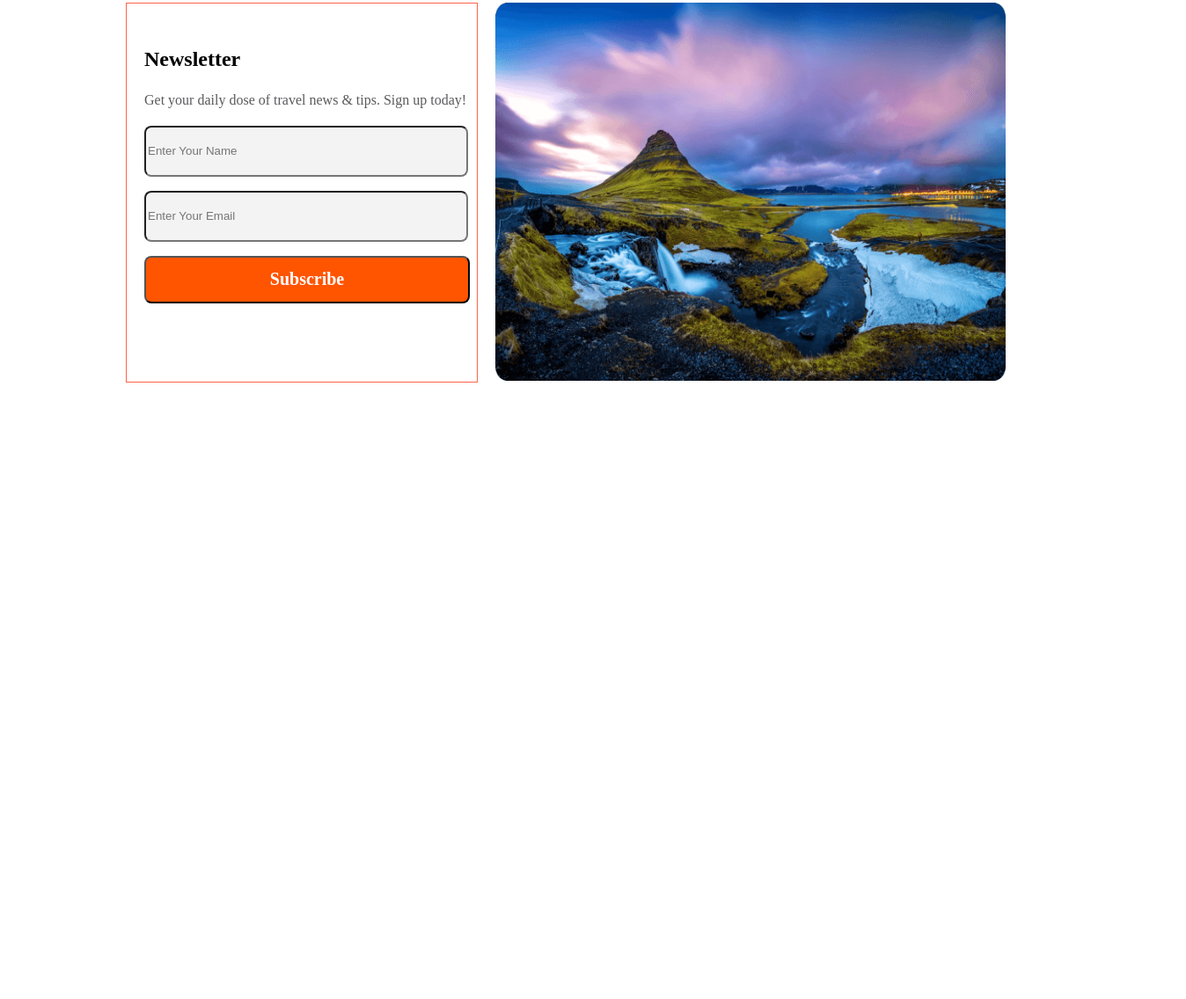
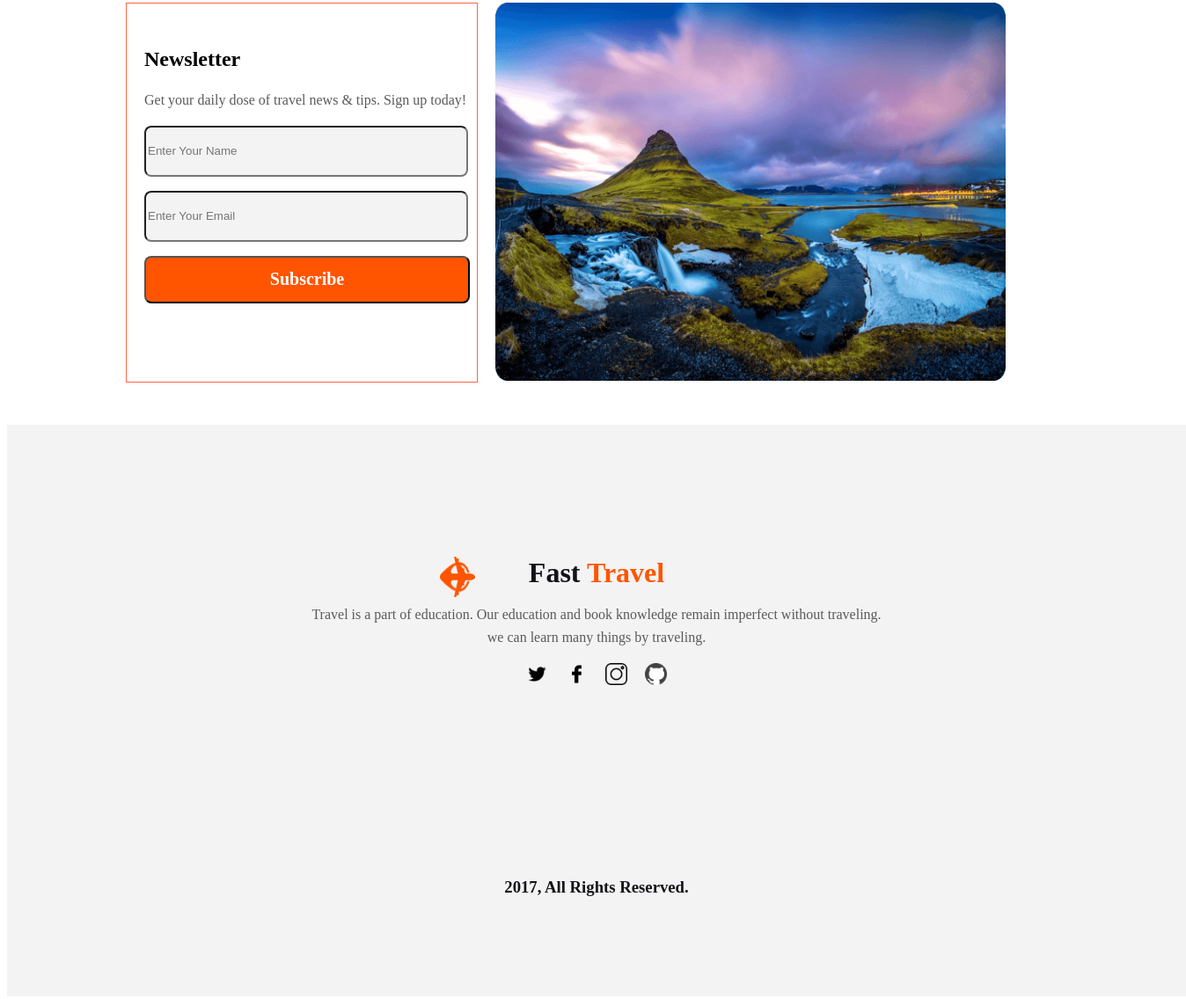
Before and after one commit to Mhasan4D/assignment-2, a plain HTML site: page index.html in a window 1280 px wide. Shown: the part 3365-4501 px from the top of the page at 88% size, 1348 px wide, since content can reach past the window. Before the commit the page ends 3848 px from the top, so only its background shows below. Drawn offline with Linux system fonts and the light colour scheme.

Commit message:
finished the footer section

```diff
--- a/index.html
+++ b/index.html
@@ -126,5 +126,30 @@
 
           </main>
 
+          <footer>
+                 <div class="footer-container">
+                   <img class="icon-img" src="Images/Group 40071 (2).png" alt="">
+                   <div>
+                   <h class="title">Fast <span class="title-style">Travel</span></h2>
+                   </div>
+                   <p class="footer-description">Travel is a part of education. Our education and book knowledge remain imperfect without traveling. <br>we can learn many things by traveling.</p>
+
+
+
+
+                   <div class="icon-container">
+
+                    <img class="icon-1" src="Images/twitter.png" alt="">
+                    <img class="icon-2" src="Images/facebook.png" alt="">
+                    <img class="icon-3" src="Images/instagram.png" alt="">
+                    <img class="icon-4" src="Images/social.png" alt="">
+                    </div>
+                    <h3 class="end-footer">2017, All Rights Reserved.</h3>
+
+
+                  </div>
+
+          </footer>
+
     </body>
    </html>
--- a/styles/travel.css
+++ b/styles/travel.css
@@ -491,3 +491,93 @@ line-height: normal;
     width: 580px;
     height: 430px;
   }
+  .footer-container{
+
+    width:1340px;
+    height: 500px;
+    padding-top: 150px;
+    justify-content: center;
+   text-align: center;
+   background-color: rgba(19, 19, 24, 0.05); ;
+
+  }
+
+.icon-img{
+width: 40px;
+height: 46px;
+position: absolute;
+left:500px;
+
+
+}
+
+
+
+.footer-description{
+    color: #5A5A5D;
+    text-align: center;
+    font-family: Mulish;
+    font-size: 16px;
+    font-style: normal;
+    font-weight: 400;
+    line-height: 26px;
+}
+.title{
+    color:  #131318;
+    font-family: Mulish;
+    font-size: 32px;
+    font-style: normal;
+    font-weight: 800;
+    line-height: normal;
+    position: relative;
+}
+
+
+.title-style{
+    color: #FF5400;
+    font-family: Mulish;
+    font-size: 32px;
+    font-style: normal;
+    font-weight: 800;}
+
+
+
+    .icon-container{
+        display: flex;
+        justify-content: center;
+        text-align: center;
+        gap:20px;
+
+
+        }
+
+
+
+    .icon-1{
+        width:25px;
+        height:25px;
+    }
+
+    .icon-2{
+        width:25px;
+        height:25px;
+    }
+
+    .icon-3{
+        width:25px;
+        height:25px;
+    }
+
+    .icon-4{
+        width:25px;
+        height:25px;
+    }
+
+
+    .end-footer{
+        text-align: center;
+      color: #131318;
+      padding-top: 200px;
+
+
+    }
```
